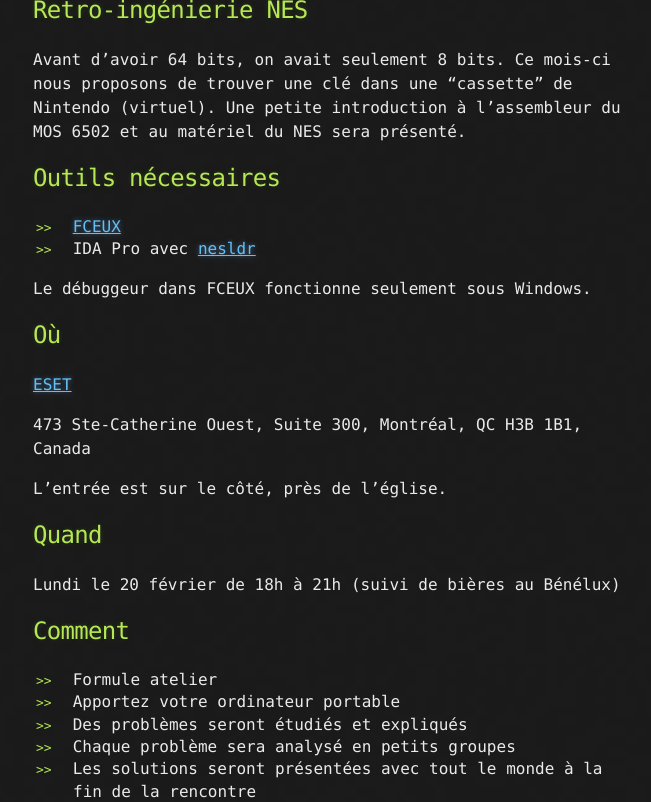
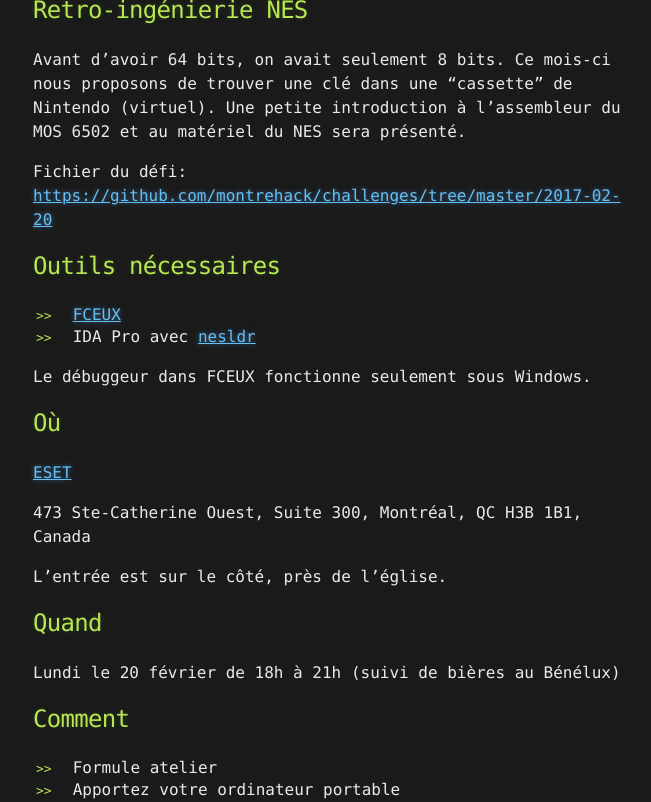
Before and after one commit to montrehack/montrehack.github.com, a Jekyll site: the page built from index.md, in a window 1280 px wide and 900 px high, scrolled down 833 px, cut to the strip 98-900 px from the top of the window. Shown: the whole strip, without its empty margins (307-958 px from the left). Built offline with Jekyll 4.4.1, drawn with Linux system fonts in a browser that asks for light colours; comment, search, counter and statistics services are not loaded; some of the changed text lies outside the part shown.

Commit message:
Added link the Feb 2017 challenge

```diff
--- a/index.md
+++ b/index.md
@@ -15,6 +15,8 @@ La prochaine édition de Montréhack aura lieu lundi le 20 février 2017.
 Avant d'avoir 64 bits, on avait seulement 8 bits. Ce mois-ci nous proposons de
 trouver une clé dans une "cassette" de Nintendo (virtuel). Une petite
 introduction à l'assembleur du MOS 6502 et au matériel du NES sera présenté.
+
+Fichier du défi: [https://github.com/montrehack/challenges/tree/master/2017-02-20](https://github.com/montrehack/challenges/tree/master/2017-02-20)
 
 ## Outils nécessaires
 
```
Also changed, not shown: other parts of index.md (+2 -0 lines).
